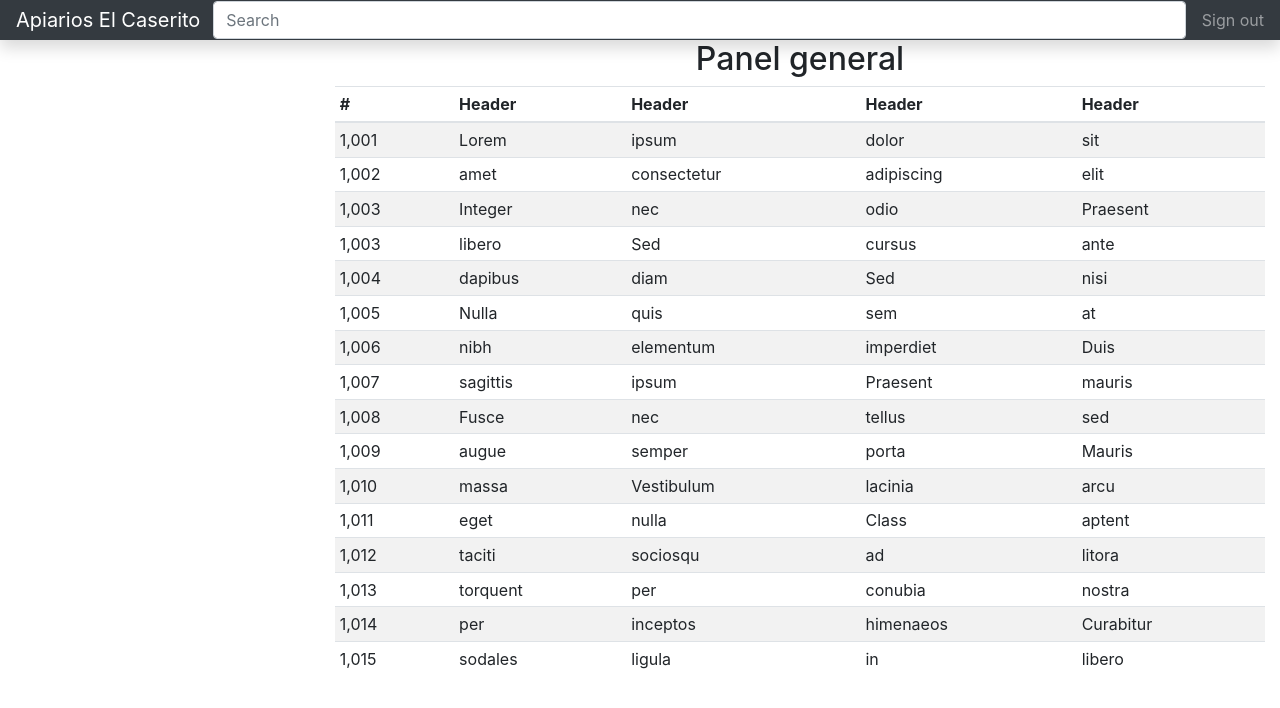
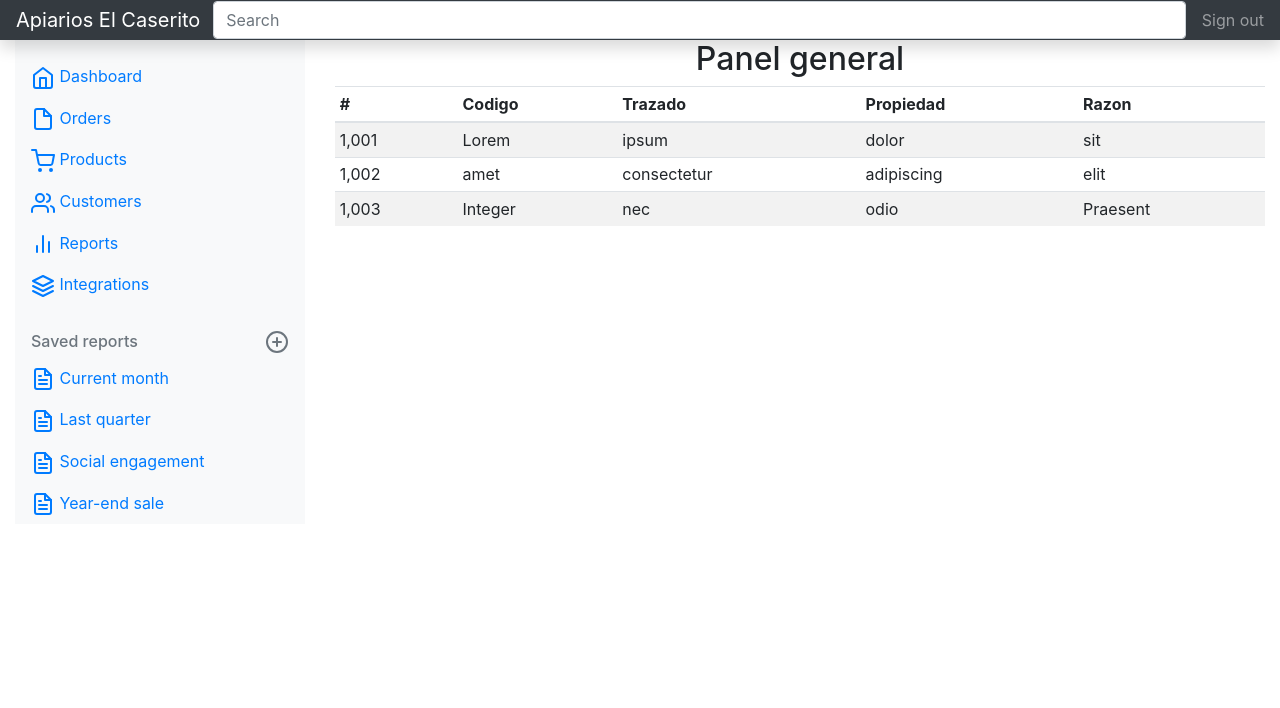
Before and after one commit to alexisleonel1/seminario-angular, an Angular app: page / in a window 1280 px wide. Shown: the top 708 px of the page. Built offline with nearby package versions, Linux system fonts and the light colour scheme.

Commit message:
submenu en tamplate

```diff
--- a/src/app/app.component.html
+++ b/src/app/app.component.html
@@ -14,7 +14,7 @@
 <div class="container-fluid">
   <div class="row">
     <div class="col-3">
-
+      <app-sub-menu></app-sub-menu>
     </div>
     <div class="col-9">
       <app-dashboard></app-dashboard>
--- a/src/app/dashboard/dashboard.component.html
+++ b/src/app/dashboard/dashboard.component.html
@@ -5,10 +5,10 @@
           <thead>
             <tr>
               <th>#</th>
-              <th>Header</th>
-              <th>Header</th>
-              <th>Header</th>
-              <th>Header</th>
+              <th>Codigo</th>
+              <th>Trazado</th>
+              <th>Propiedad</th>
+              <th>Razon</th>
             </tr>
           </thead>
           <tbody>
@@ -33,97 +33,7 @@
               <td>odio</td>
               <td>Praesent</td>
             </tr>
-            <tr>
-              <td>1,003</td>
-              <td>libero</td>
-              <td>Sed</td>
-              <td>cursus</td>
-              <td>ante</td>
-            </tr>
-            <tr>
-              <td>1,004</td>
-              <td>dapibus</td>
-              <td>diam</td>
-              <td>Sed</td>
-              <td>nisi</td>
-            </tr>
-            <tr>
-              <td>1,005</td>
-              <td>Nulla</td>
-              <td>quis</td>
-              <td>sem</td>
-              <td>at</td>
-            </tr>
-            <tr>
-              <td>1,006</td>
-              <td>nibh</td>
-              <td>elementum</td>
-              <td>imperdiet</td>
-              <td>Duis</td>
-            </tr>
-            <tr>
-              <td>1,007</td>
-              <td>sagittis</td>
-              <td>ipsum</td>
-              <td>Praesent</td>
-              <td>mauris</td>
-            </tr>
-            <tr>
-              <td>1,008</td>
-              <td>Fusce</td>
-              <td>nec</td>
-              <td>tellus</td>
-              <td>sed</td>
-            </tr>
-            <tr>
-              <td>1,009</td>
-              <td>augue</td>
-              <td>semper</td>
-              <td>porta</td>
-              <td>Mauris</td>
-            </tr>
-            <tr>
-              <td>1,010</td>
-              <td>massa</td>
-              <td>Vestibulum</td>
-              <td>lacinia</td>
-              <td>arcu</td>
-            </tr>
-            <tr>
-              <td>1,011</td>
-              <td>eget</td>
-              <td>nulla</td>
-              <td>Class</td>
-              <td>aptent</td>
-            </tr>
-            <tr>
-              <td>1,012</td>
-              <td>taciti</td>
-              <td>sociosqu</td>
-              <td>ad</td>
-              <td>litora</td>
-            </tr>
-            <tr>
-              <td>1,013</td>
-              <td>torquent</td>
-              <td>per</td>
-              <td>conubia</td>
-              <td>nostra</td>
-            </tr>
-            <tr>
-              <td>1,014</td>
-              <td>per</td>
-              <td>inceptos</td>
-              <td>himenaeos</td>
-              <td>Curabitur</td>
-            </tr>
-            <tr>
-              <td>1,015</td>
-              <td>sodales</td>
-              <td>ligula</td>
-              <td>in</td>
-              <td>libero</td>
-            </tr>
+
           </tbody>
         </table>
       </div>
--- a/src/app/sub-menu/sub-menu.component.html
+++ b/src/app/sub-menu/sub-menu.component.html
@@ -1 +1,75 @@
-<p>sub-menu works!</p>
+<nav id="sidebarMenu" class="d-md-block bg-light sidebar collapse">
+    <div class="sidebar-sticky pt-3">
+      <ul class="nav flex-column">
+        <li class="nav-item">
+          <a class="nav-link active" href="#">
+            <svg xmlns="http://www.w3.org/2000/svg" width="24" height="24" viewBox="0 0 24 24" fill="none" stroke="currentColor" stroke-width="2" stroke-linecap="round" stroke-linejoin="round" class="feather feather-home"><path d="M3 9l9-7 9 7v11a2 2 0 0 1-2 2H5a2 2 0 0 1-2-2z"></path><polyline points="9 22 9 12 15 12 15 22"></polyline></svg>
+            Dashboard <span class="sr-only">(current)</span>
+          </a>
+        </li>
+        <li class="nav-item">
+          <a class="nav-link" href="#">
+            <svg xmlns="http://www.w3.org/2000/svg" width="24" height="24" viewBox="0 0 24 24" fill="none" stroke="currentColor" stroke-width="2" stroke-linecap="round" stroke-linejoin="round" class="feather feather-file"><path d="M13 2H6a2 2 0 0 0-2 2v16a2 2 0 0 0 2 2h12a2 2 0 0 0 2-2V9z"></path><polyline points="13 2 13 9 20 9"></polyline></svg>
+            Orders
+          </a>
+        </li>
+        <li class="nav-item">
+          <a class="nav-link" href="#">
+            <svg xmlns="http://www.w3.org/2000/svg" width="24" height="24" viewBox="0 0 24 24" fill="none" stroke="currentColor" stroke-width="2" stroke-linecap="round" stroke-linejoin="round" class="feather feather-shopping-cart"><circle cx="9" cy="21" r="1"></circle><circle cx="20" cy="21" r="1"></circle><path d="M1 1h4l2.68 13.39a2 2 0 0 0 2 1.61h9.72a2 2 0 0 0 2-1.61L23 6H6"></path></svg>
+            Products
+          </a>
+        </li>
+        <li class="nav-item">
+          <a class="nav-link" href="#">
+            <svg xmlns="http://www.w3.org/2000/svg" width="24" height="24" viewBox="0 0 24 24" fill="none" stroke="currentColor" stroke-width="2" stroke-linecap="round" stroke-linejoin="round" class="feather feather-users"><path d="M17 21v-2a4 4 0 0 0-4-4H5a4 4 0 0 0-4 4v2"></path><circle cx="9" cy="7" r="4"></circle><path d="M23 21v-2a4 4 0 0 0-3-3.87"></path><path d="M16 3.13a4 4 0 0 1 0 7.75"></path></svg>
+            Customers
+          </a>
+        </li>
+        <li class="nav-item">
+          <a class="nav-link" href="#">
+            <svg xmlns="http://www.w3.org/2000/svg" width="24" height="24" viewBox="0 0 24 24" fill="none" stroke="currentColor" stroke-width="2" stroke-linecap="round" stroke-linejoin="round" class="feather feather-bar-chart-2"><line x1="18" y1="20" x2="18" y2="10"></line><line x1="12" y1="20" x2="12" y2="4"></line><line x1="6" y1="20" x2="6" y2="14"></line></svg>
+            Reports
+          </a>
+        </li>
+        <li class="nav-item">
+          <a class="nav-link" href="#">
+            <svg xmlns="http://www.w3.org/2000/svg" width="24" height="24" viewBox="0 0 24 24" fill="none" stroke="currentColor" stroke-width="2" stroke-linecap="round" stroke-linejoin="round" class="feather feather-layers"><polygon points="12 2 2 7 12 12 22 7 12 2"></polygon><polyline points="2 17 12 22 22 17"></polyline><polyline points="2 12 12 17 22 12"></polyline></svg>
+            Integrations
+          </a>
+        </li>
+      </ul>
+
+      <h6 class="sidebar-heading d-flex justify-content-between align-items-center px-3 mt-4 mb-1 text-muted">
+        <span>Saved reports</span>
+        <a class="d-flex align-items-center text-muted" href="#" aria-label="Add a new report">
+          <svg xmlns="http://www.w3.org/2000/svg" width="24" height="24" viewBox="0 0 24 24" fill="none" stroke="currentColor" stroke-width="2" stroke-linecap="round" stroke-linejoin="round" class="feather feather-plus-circle"><circle cx="12" cy="12" r="10"></circle><line x1="12" y1="8" x2="12" y2="16"></line><line x1="8" y1="12" x2="16" y2="12"></line></svg>
+        </a>
+      </h6>
+      <ul class="nav flex-column mb-2">
+        <li class="nav-item">
+          <a class="nav-link" href="#">
+            <svg xmlns="http://www.w3.org/2000/svg" width="24" height="24" viewBox="0 0 24 24" fill="none" stroke="currentColor" stroke-width="2" stroke-linecap="round" stroke-linejoin="round" class="feather feather-file-text"><path d="M14 2H6a2 2 0 0 0-2 2v16a2 2 0 0 0 2 2h12a2 2 0 0 0 2-2V8z"></path><polyline points="14 2 14 8 20 8"></polyline><line x1="16" y1="13" x2="8" y2="13"></line><line x1="16" y1="17" x2="8" y2="17"></line><polyline points="10 9 9 9 8 9"></polyline></svg>
+            Current month
+          </a>
+        </li>
+        <li class="nav-item">
+          <a class="nav-link" href="#">
+            <svg xmlns="http://www.w3.org/2000/svg" width="24" height="24" viewBox="0 0 24 24" fill="none" stroke="currentColor" stroke-width="2" stroke-linecap="round" stroke-linejoin="round" class="feather feather-file-text"><path d="M14 2H6a2 2 0 0 0-2 2v16a2 2 0 0 0 2 2h12a2 2 0 0 0 2-2V8z"></path><polyline points="14 2 14 8 20 8"></polyline><line x1="16" y1="13" x2="8" y2="13"></line><line x1="16" y1="17" x2="8" y2="17"></line><polyline points="10 9 9 9 8 9"></polyline></svg>
+            Last quarter
+          </a>
+        </li>
+        <li class="nav-item">
+          <a class="nav-link" href="#">
+            <svg xmlns="http://www.w3.org/2000/svg" width="24" height="24" viewBox="0 0 24 24" fill="none" stroke="currentColor" stroke-width="2" stroke-linecap="round" stroke-linejoin="round" class="feather feather-file-text"><path d="M14 2H6a2 2 0 0 0-2 2v16a2 2 0 0 0 2 2h12a2 2 0 0 0 2-2V8z"></path><polyline points="14 2 14 8 20 8"></polyline><line x1="16" y1="13" x2="8" y2="13"></line><line x1="16" y1="17" x2="8" y2="17"></line><polyline points="10 9 9 9 8 9"></polyline></svg>
+            Social engagement
+          </a>
+        </li>
+        <li class="nav-item">
+          <a class="nav-link" href="#">
+            <svg xmlns="http://www.w3.org/2000/svg" width="24" height="24" viewBox="0 0 24 24" fill="none" stroke="currentColor" stroke-width="2" stroke-linecap="round" stroke-linejoin="round" class="feather feather-file-text"><path d="M14 2H6a2 2 0 0 0-2 2v16a2 2 0 0 0 2 2h12a2 2 0 0 0 2-2V8z"></path><polyline points="14 2 14 8 20 8"></polyline><line x1="16" y1="13" x2="8" y2="13"></line><line x1="16" y1="17" x2="8" y2="17"></line><polyline points="10 9 9 9 8 9"></polyline></svg>
+            Year-end sale
+          </a>
+        </li>
+      </ul>
+    </div>
+  </nav>
```
Also changed, not shown: 1 other file (tests, documents, lock files or other folders).
